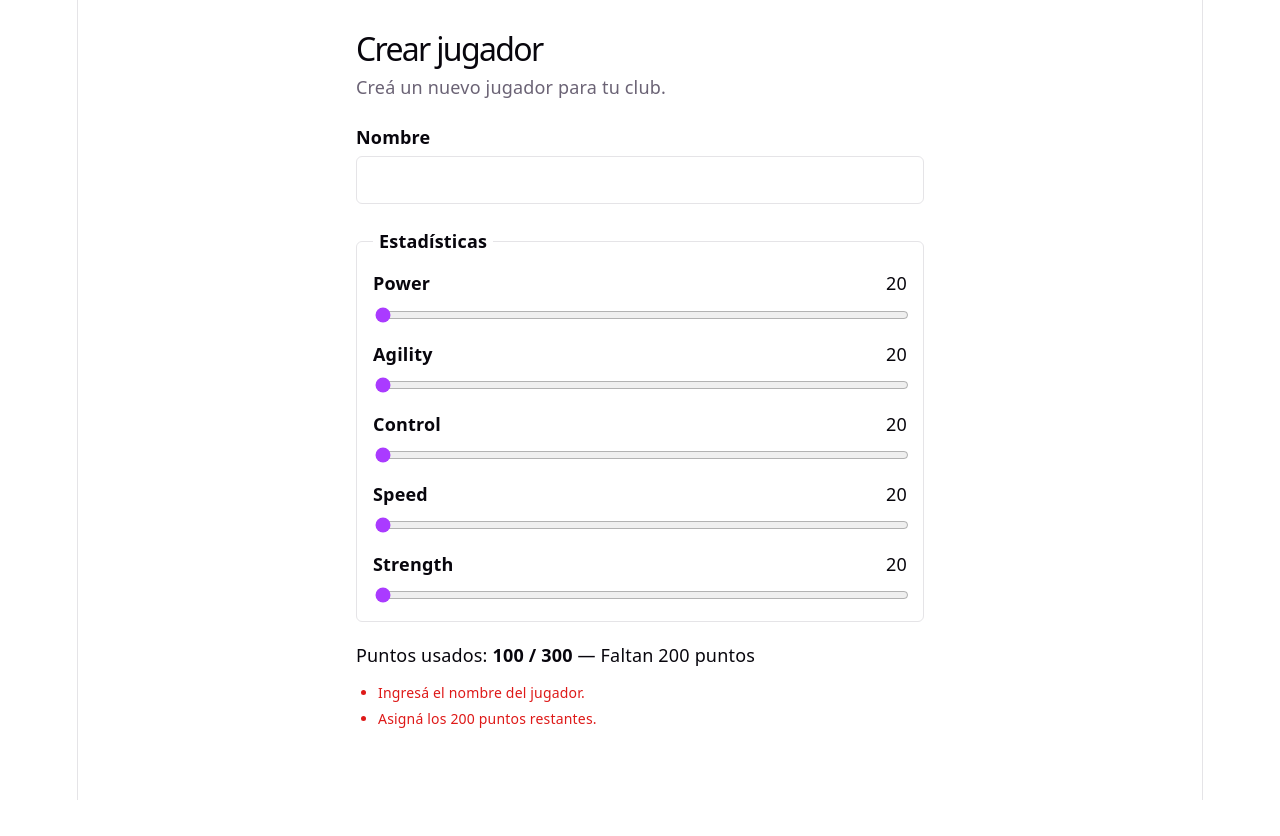
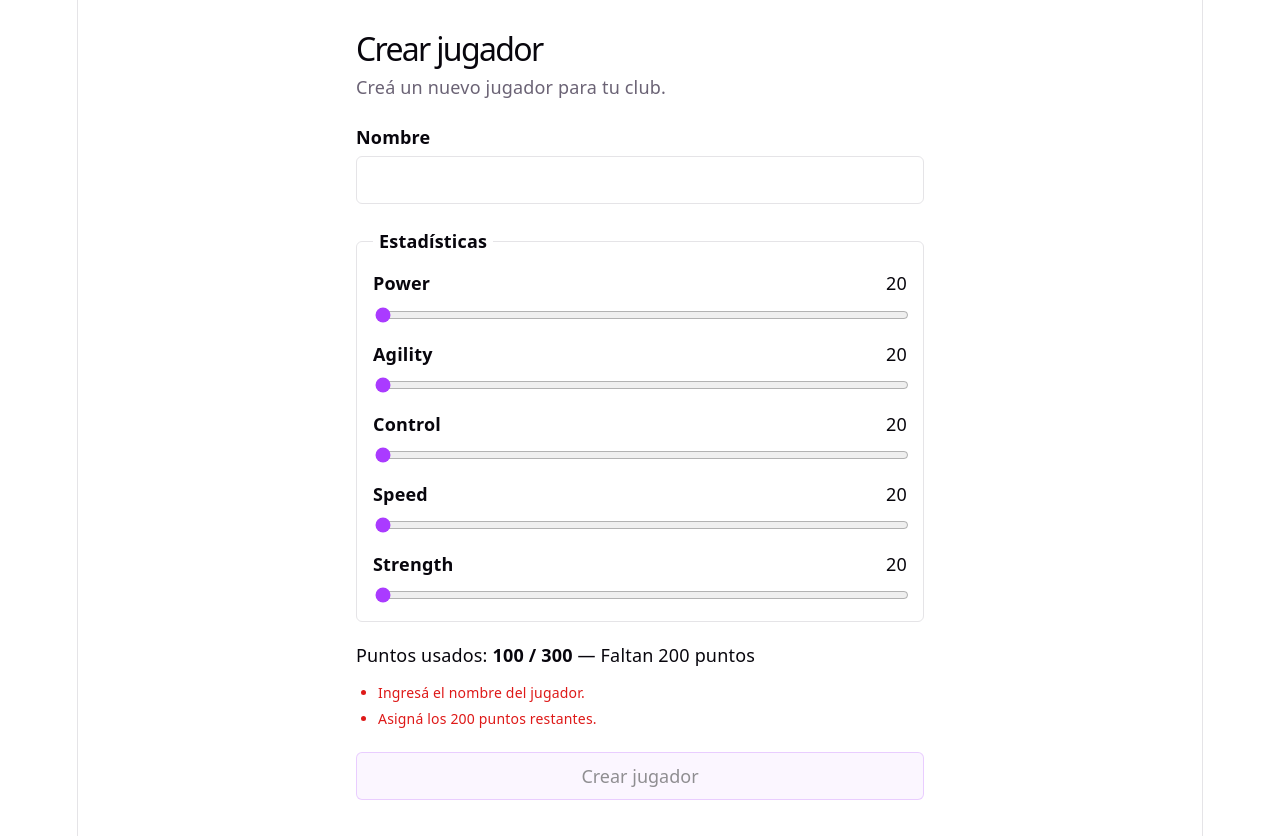
Before and after one commit to Mordecai-Y-Los-Rigbys/futbot-Front, a React (Vite) app in the folder futbot-front/: page /players/new in a window 1280 px wide. Before the commit the page ends 800 px from the top, so only its background shows below. Built offline with nearby package versions, Linux system fonts and the light colour scheme.

Commit message:
feat: se agrego validaciones y envio de formulario con respuestas

```diff
--- a/futbot-front/src/pages/CreatePlayerPage.css
+++ b/futbot-front/src/pages/CreatePlayerPage.css
@@ -91,3 +91,44 @@
   color: #de1918;
   font-size: 14px;
 }
+
+.create-player-page__error,
+.create-player-page__toast {
+  margin: 16px 0;
+  padding: 12px 16px;
+  border-radius: 6px;
+}
+
+.create-player-page__error {
+  border: 1px solid #f2b8b5;
+  color: #b42318;
+  background: #fff1f0;
+}
+
+.create-player-page__toast {
+  border: 1px solid #a7d7b5;
+  color: #176b35;
+  background: #effaf2;
+}
+
+.create-player-page__submit {
+  width: 100%;
+  margin-top: 20px;
+  padding: 10px 16px;
+  border: 1px solid var(--accent-border);
+  border-radius: 6px;
+  color: var(--text-h);
+  background: var(--accent-bg);
+  font: inherit;
+  cursor: pointer;
+}
+
+.create-player-page__submit:disabled {
+  opacity: 0.45;
+  cursor: not-allowed;
+}
+
+.create-player-page__submit:focus-visible {
+  outline: 2px solid var(--accent);
+  outline-offset: 2px;
+}
--- a/futbot-front/src/pages/CreatePlayerPage.jsx
+++ b/futbot-front/src/pages/CreatePlayerPage.jsx
@@ -1,4 +1,6 @@
-import { useState } from 'react';
+import { useEffect, useRef, useState } from 'react';
+import { useNavigate } from 'react-router-dom';
+import { createPlayer } from '../services/playerService';
 import './CreatePlayerPage.css';
 
 const INITIAL_STATS = {
@@ -20,8 +22,13 @@ const STAT_LABELS = {
 };
 
 export default function CreatePlayerPage() {
+  const navigate = useNavigate();
   const [name, setName] = useState('');
   const [stats, setStats] = useState(INITIAL_STATS);
+  const [isSubmitting, setIsSubmitting] = useState(false);
+  const [errorMessage, setErrorMessage] = useState('');
+  const [successMessage, setSuccessMessage] = useState('');
+  const redirectTimer = useRef(null);
   const pointsUsed = Object.values(stats).reduce((total, value) => total + value, 0);
   const pointsRemaining = MAX_POINTS - pointsUsed;
   const validationErrors = [];
@@ -46,15 +53,46 @@ export default function CreatePlayerPage() {
     );
   }
 
+  const isFormValid = validationErrors.length === 0;
+
+  useEffect(() => () => window.clearTimeout(redirectTimer.current), []);
+
   const handleStatChange = (event) => {
     const { name: stat, value } = event.target;
     setStats((currentStats) => ({ ...currentStats, [stat]: Number(value) }));
+  };
+
+  const handleSubmit = async (event) => {
+    event.preventDefault();
+    setErrorMessage('');
+
+    if (!isFormValid || isSubmitting) return;
+
+    setIsSubmitting(true);
+    try {
+      await createPlayer({
+        name: name.trim(),
+        ...stats,
+      });
+      setSuccessMessage('¡Jugador creado correctamente! Redirigiendo al listado…');
+      redirectTimer.current = window.setTimeout(() => navigate('/players'), 1200);
+    } catch (error) {
+      setErrorMessage(
+        error.response?.data?.message
+          || 'No se pudo crear el jugador. Revisá los datos e intentá nuevamente.',
+      );
+    } finally {
+      setIsSubmitting(false);
+    }
   };
 
   return (
     <main className="create-player-page">
       <h1>Crear jugador</h1>
       <p>Creá un nuevo jugador para tu club.</p>
+      {errorMessage && <p className="create-player-page__error" role="alert">{errorMessage}</p>}
+      {successMessage && <p className="create-player-page__toast" role="status">{successMessage}</p>}
+      <form onSubmit={handleSubmit} noValidate>
         <div className="create-player-page__field">
           <label htmlFor="player-name">Nombre</label>
           <input
@@ -100,6 +138,14 @@ export default function CreatePlayerPage() {
             {validationErrors.map((message) => <li key={message}>{message}</li>)}
           </ul>
         )}
+        <button
+          className="create-player-page__submit"
+          type="submit"
+          disabled={!isFormValid || isSubmitting || Boolean(successMessage)}
+        >
+          {isSubmitting ? 'Creando jugador…' : 'Crear jugador'}
+        </button>
+      </form>
     </main>
   );
 }
```
Lines whose indentation alone changed are shown as unchanged.
